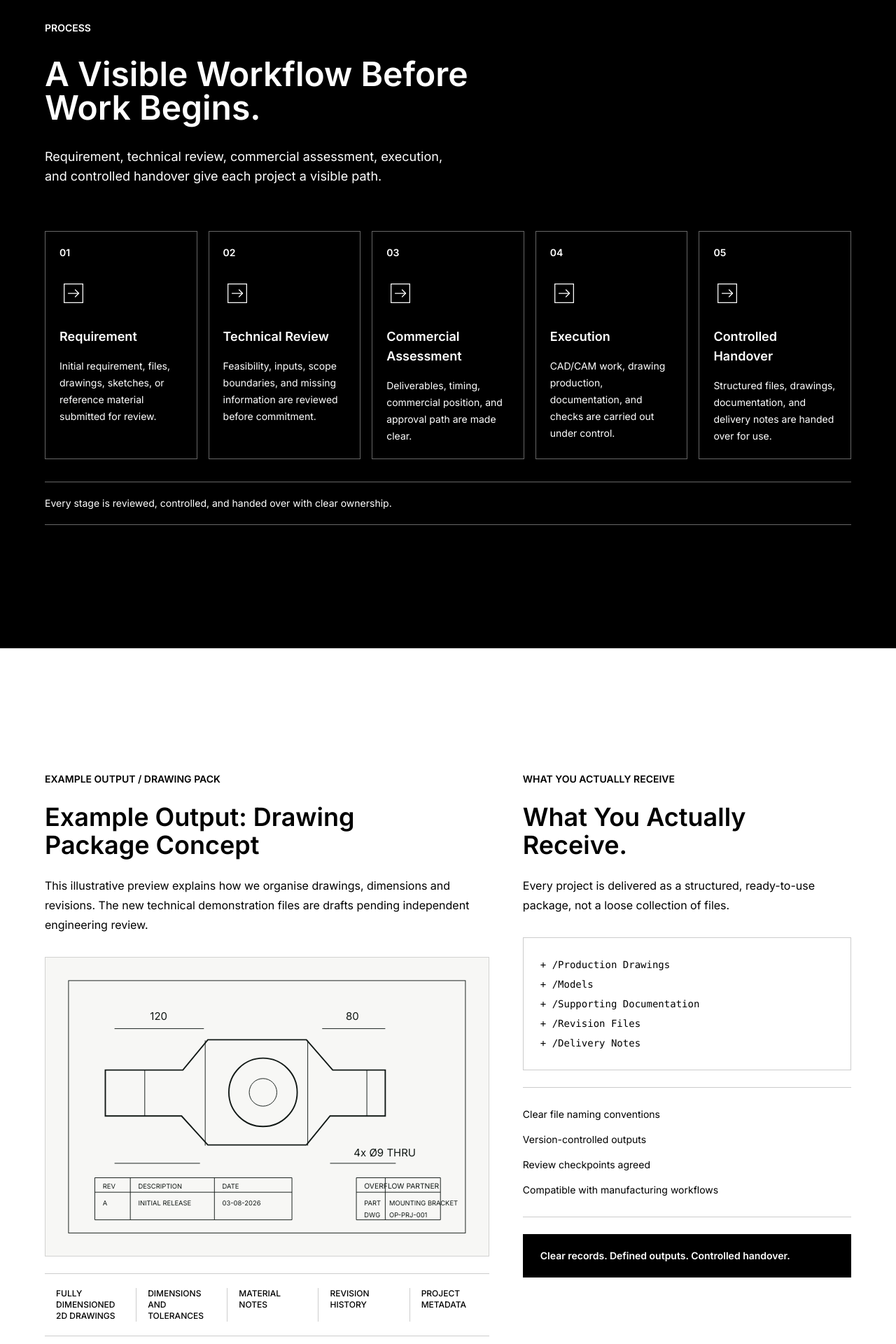
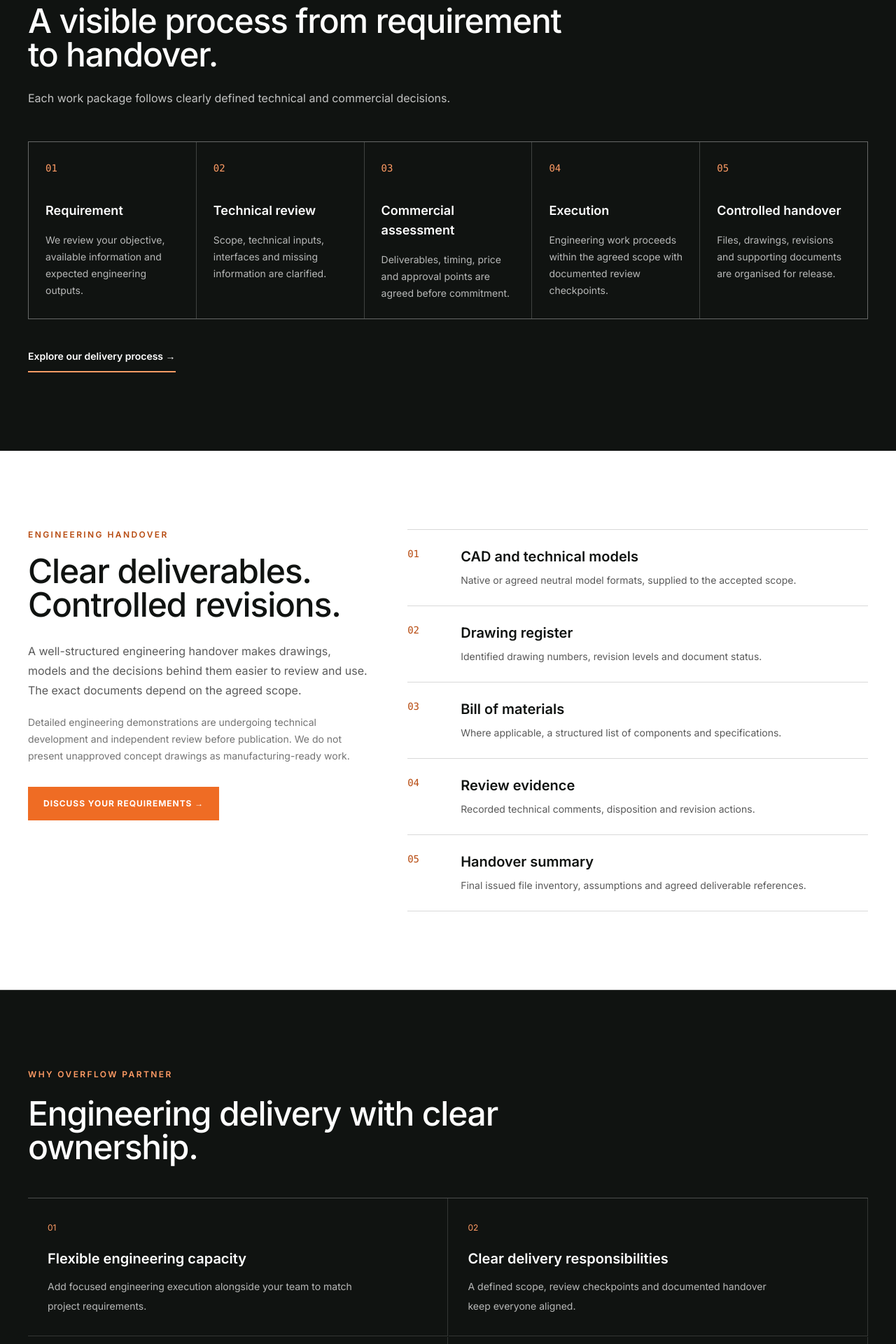
Before and after one commit to zeeshankhanminhas/Overflow-Partner, a Next.js app: page / in a window 1280 px wide. Shown: the part 2520-4440 px from the top of the page at 70% size. Built offline with nearby package versions, Linux system fonts and the light colour scheme; no server answers.

Commit message:
Replace misleading generic drawing SVG with honest engineering handover scope

```diff
--- a/components/ProofOfWork.tsx
+++ b/components/ProofOfWork.tsx
@@ -1,123 +1,33 @@
-const workflow = [
-  ['Requirement', 'Initial requirement, files, drawings, sketches, or reference material submitted for review.'],
-  ['Technical Review', 'Feasibility, inputs, scope boundaries, and missing information are reviewed before commitment.'],
-  ['Commercial Assessment', 'Deliverables, timing, commercial position, and approval path are made clear.'],
-  ['Execution', 'CAD/CAM work, drawing production, documentation, and checks are carried out under control.'],
-  ['Controlled Handover', 'Structured files, drawings, documentation, and delivery notes are handed over for use.'],
+import Link from 'next/link';
+const workflow=[
+ ['Requirement','We review your objective, available information and expected engineering outputs.'],
+ ['Technical review','Scope, technical inputs, interfaces and missing information are clarified.'],
+ ['Commercial assessment','Deliverables, timing, price and approval points are agreed before commitment.'],
+ ['Execution','Engineering work proceeds within the agreed scope with documented review checkpoints.'],
+ ['Controlled handover','Files, drawings, revisions and supporting documents are organised for release.'],
 ] as const;
-
-const drawingDetails = [
-  'Fully dimensioned 2D drawings',
-  'Dimensions and tolerances',
-  'Material notes',
-  'Revision history',
-  'Project metadata',
-];
-
-const fileTree = ['/Production Drawings', '/Models', '/Supporting Documentation', '/Revision Files', '/Delivery Notes'];
-
-const deliveryChecks = [
-  'Clear file naming conventions',
-  'Version-controlled outputs',
-  'Review checkpoints agreed',
-  'Compatible with manufacturing workflows',
-];
-
-function StepMark() {
-  return (
-    <svg className="h-10 w-10 text-current" viewBox="0 0 48 48" fill="none" aria-hidden="true">
-      <rect x="8" y="8" width="32" height="32" stroke="currentColor" strokeWidth="1.5" />
-      <path d="M15 24h18" stroke="currentColor" strokeWidth="1.5" strokeLinecap="round" />
-      <path d="M27 18l6 6-6 6" stroke="currentColor" strokeWidth="1.5" strokeLinecap="round" strokeLinejoin="round" />
-    </svg>
-  );
-}
-
-function DrawingPreview() {
-  return (
-    <div className="drawing_preview border border-black/15 bg-[var(--paper)] p-4">
-      <svg viewBox="0 0 640 420" className="h-auto w-full text-[var(--ink)]" fill="none" aria-label="Overflow Partner sample technical drawing preview">
-        <rect x="18" y="18" width="604" height="384" stroke="currentColor" />
-        <path d="M74 154h118l38-46h150l40 46h80v70h-84l-36 44H230l-40-44H74z" stroke="currentColor" strokeWidth="2" />
-        <circle cx="314" cy="188" r="52" stroke="currentColor" strokeWidth="2" />
-        <circle cx="314" cy="188" r="21" stroke="currentColor" />
-        <path d="M134 154v70M226 109v160M382 109v160M472 154v70" stroke="currentColor" />
-        <path d="M88 91h136M404 91h96M88 296h130M416 296h100" stroke="currentColor" />
-        <text x="142" y="78" fontSize="16" fill="currentColor">120</text>
-        <text x="440" y="78" fontSize="16" fill="currentColor">80</text>
-        <text x="452" y="286" fontSize="16" fill="currentColor">4x Ø9 THRU</text>
-        <path d="M456 318h128v64H456zM456 340h128M500 318v64" stroke="currentColor" />
-        <text x="468" y="335" fontSize="11" fill="currentColor">OVERFLOW PARTNER</text>
-        <text x="468" y="360" fontSize="10" fill="currentColor">PART</text>
-        <text x="506" y="360" fontSize="10" fill="currentColor">MOUNTING BRACKET</text>
-        <text x="468" y="378" fontSize="10" fill="currentColor">DWG</text>
-        <text x="506" y="378" fontSize="10" fill="currentColor">OP-PRJ-001</text>
-        <path d="M58 318h300v64H58zM58 340h300M112 318v64M240 318v64" stroke="currentColor" />
-        <text x="70" y="335" fontSize="10" fill="currentColor">REV</text>
-        <text x="124" y="335" fontSize="10" fill="currentColor">DESCRIPTION</text>
-        <text x="252" y="335" fontSize="10" fill="currentColor">DATE</text>
-        <text x="70" y="360" fontSize="10" fill="currentColor">A</text>
-        <text x="124" y="360" fontSize="10" fill="currentColor">INITIAL RELEASE</text>
-        <text x="252" y="360" fontSize="10" fill="currentColor">03-08-2026</text>
-      </svg>
-    </div>
-  );
-}
-
-export default function ProofOfWork() {
-  return (
-    <>
-      <section id="process" className="section_process border-t border-white/20 bg-black py-32 text-white md:py-44">
-        <div className="container_large padding_global">
-          <div className="process_wrapper mx-auto max-w-6xl">
-            <div className="process_heading motion_fade_up max-w-2xl">
-              <p className="text_eyebrow mb-8 text-sm font-semibold uppercase text-white">Process</p>
-              <h2 className="heading_section text-4xl font-semibold leading-tight text-white md:text-5xl">A Visible Workflow Before Work Begins.</h2>
-              <p className="text_body mt-8 max-w-xl text-base leading-7 text-white md:text-lg">Requirement, technical review, commercial assessment, execution, and controlled handover give each project a visible path.</p>
-            </div>
-            <div className="grid_workflow mt-16 grid gap-4 md:grid-cols-5">
-              {workflow.map(([title, text], index) => (
-                <article key={title} className="card_workflow motion_fade_up border border-white/40 p-5 text-white">
-                  <p className="text_label text-sm font-semibold text-white">0{index + 1}</p>
-                  <div className="mt-7"><StepMark /></div>
-                  <h3 className="heading_card mt-7 text-lg font-semibold text-white">{title}</h3>
-                  <p className="text_body mt-4 text-sm leading-6 text-white">{text}</p>
-                </article>
-              ))}
-            </div>
-            <div className="proof_note motion_fade_up mt-8 border-y border-white/40 py-5 text-sm text-white">Every stage is reviewed, controlled, and handed over with clear ownership.</div>
-          </div>
-        </div>
-      </section>
-
-      <section className="section_output border-t border-black/10 bg-white py-32 text-black md:py-44">
-        <div className="container_large padding_global">
-          <div className="proof_output_grid motion_fade_up mx-auto grid max-w-6xl gap-12 lg:grid-cols-[1.15fr_0.85fr]">
-            <div className="sample_output">
-              <p className="text_eyebrow mb-6 text-sm font-semibold uppercase text-black">Example Output / Drawing Pack</p>
-              <h3 className="heading_section max-w-xl text-3xl font-semibold leading-tight text-black md:text-4xl">Example Output: Drawing Package Concept</h3>
-              <p className="text_body mt-6 max-w-2xl text-base leading-7 text-black">This illustrative preview explains how we organise drawings, dimensions and revisions. The new technical demonstration files are drafts pending independent engineering review.</p>
-              <div className="mt-8"><DrawingPreview /></div>
-              <div className="grid_drawing_details mt-6 grid gap-4 border-y border-black/20 py-5 text-xs font-medium uppercase text-black sm:grid-cols-2 lg:grid-cols-5">
-                {drawingDetails.map((detail) => <p key={detail} className="text_detail lg:border-l lg:border-black/20 lg:first:border-l-0 lg:pl-4">{detail}</p>)}
-              </div>
-            </div>
-
-            <div className="delivery_pack">
-              <p className="text_eyebrow mb-6 text-sm font-semibold uppercase text-black">What You Actually Receive</p>
-              <h3 className="heading_section max-w-xl text-3xl font-semibold leading-tight text-black md:text-4xl">What You Actually Receive.</h3>
-              <p className="text_body mt-6 max-w-xl text-base leading-7 text-black">Every project is delivered as a structured, ready-to-use package, not a loose collection of files.</p>
-              <div className="card_file_tree mt-8 border border-black/20 p-6 font-mono text-sm text-black">
-                {fileTree.map((item) => <p key={item} className="text_file py-1">+ {item}</p>)}
-              </div>
-              <div className="delivery_checks mt-6 border-y border-black/20 py-5">
-                {deliveryChecks.map((check) => <p key={check} className="text_check py-2 text-sm text-black">{check}</p>)}
-              </div>
-              <div className="delivery_statement mt-6 border border-black bg-black px-6 py-5 text-sm font-semibold text-white">Clear records. Defined outputs. Controlled handover.</div>
-            </div>
-          </div>
-        </div>
-      </section>
-    </>
-  );
-}
+const records=[
+ ['01','CAD and technical models','Native or agreed neutral model formats, supplied to the accepted scope.'],
+ ['02','Drawing register','Identified drawing numbers, revision levels and document status.'],
+ ['03','Bill of materials','Where applicable, a structured list of components and specifications.'],
+ ['04','Review evidence','Recorded technical comments, disposition and revision actions.'],
+ ['05','Handover summary','Final issued file inventory, assumptions and agreed deliverable references.'],
+] as const;
+export default function ProofOfWork(){return <>
+ <section id="process" className="scroll-mt-24 border-t border-white/20 bg-[#101311] py-20 text-white md:py-28">
+  <div className="container_large padding_global"><p className="text-xs font-semibold uppercase tracking-[.2em] text-[#ff9c65]">Delivery process</p>
+   <h2 className="mt-6 max-w-3xl text-4xl font-medium tracking-tight md:text-5xl">A visible process from requirement to handover.</h2>
+   <p className="mt-6 max-w-2xl text-base leading-7 text-white/75">Each work package follows clearly defined technical and commercial decisions.</p>
+   <div className="mt-12 grid gap-px border border-white/20 bg-white/20 md:grid-cols-5">{workflow.map(([title,description],i)=><article key={title} className="bg-[#101311] p-6"><span className="font-mono text-sm text-[#ff9c65]">0{i+1}</span><h3 className="mt-9 text-lg font-semibold">{title}</h3><p className="mt-4 text-sm leading-6 text-white/70">{description}</p></article>)}</div>
+   <Link href="/process" className="mt-8 inline-flex min-h-11 items-center border-b-2 border-[#ff9c65] text-sm font-semibold text-white">Explore our delivery process →</Link>
+  </div>
+ </section>
+ <section id="deliverables" className="bg-white py-20 text-[#101311] md:py-28"><div className="container_large padding_global">
+  <div className="grid gap-14 lg:grid-cols-[.85fr_1.15fr]"><div><p className="text-xs font-semibold uppercase tracking-[.2em] text-[#b74a0f]">Engineering handover</p>
+   <h2 className="mt-5 text-4xl font-medium leading-tight tracking-tight md:text-5xl">Clear deliverables. Controlled revisions.</h2>
+   <p className="mt-7 max-w-xl text-base leading-7 text-black/65">A well-structured engineering handover makes drawings, models and the decisions behind them easier to review and use. The exact documents depend on the agreed scope.</p>
+   <p className="mt-5 max-w-xl text-sm leading-6 text-black/55">Detailed engineering demonstrations are undergoing technical development and independent review before publication. We do not present unapproved concept drawings as manufacturing-ready work.</p>
+   <Link href="/contact" className="op-cta mt-8">Discuss your requirements →</Link>
+  </div><div className="border-t border-black/15">{records.map(([number,title,description])=><div className="grid gap-3 border-b border-black/15 py-6 sm:grid-cols-[52px_1fr] sm:gap-6" key={number}><span className="font-mono text-sm text-[#b74a0f]">{number}</span><div><h3 className="text-xl font-semibold">{title}</h3><p className="mt-2 max-w-xl text-sm leading-6 text-black/65">{description}</p></div></div>)}</div></div>
+ </div></section>
+ </>}
```
